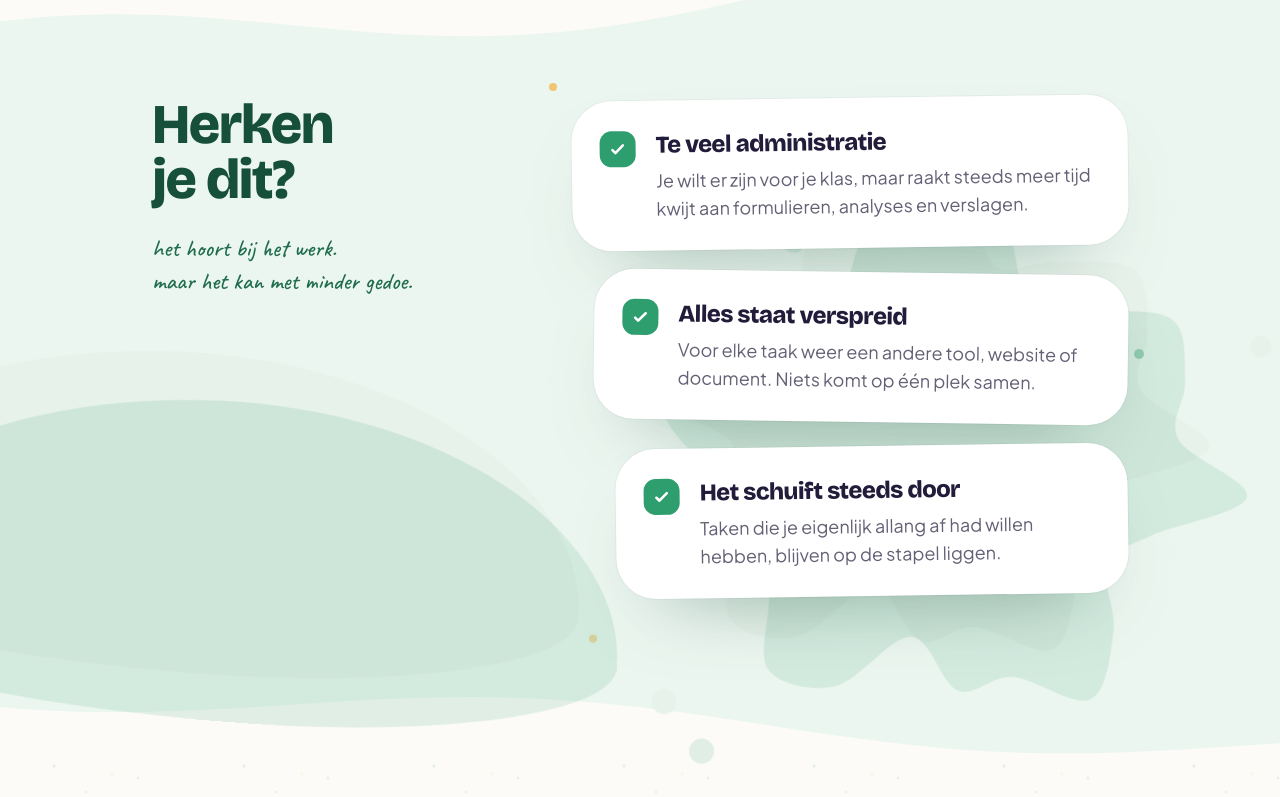
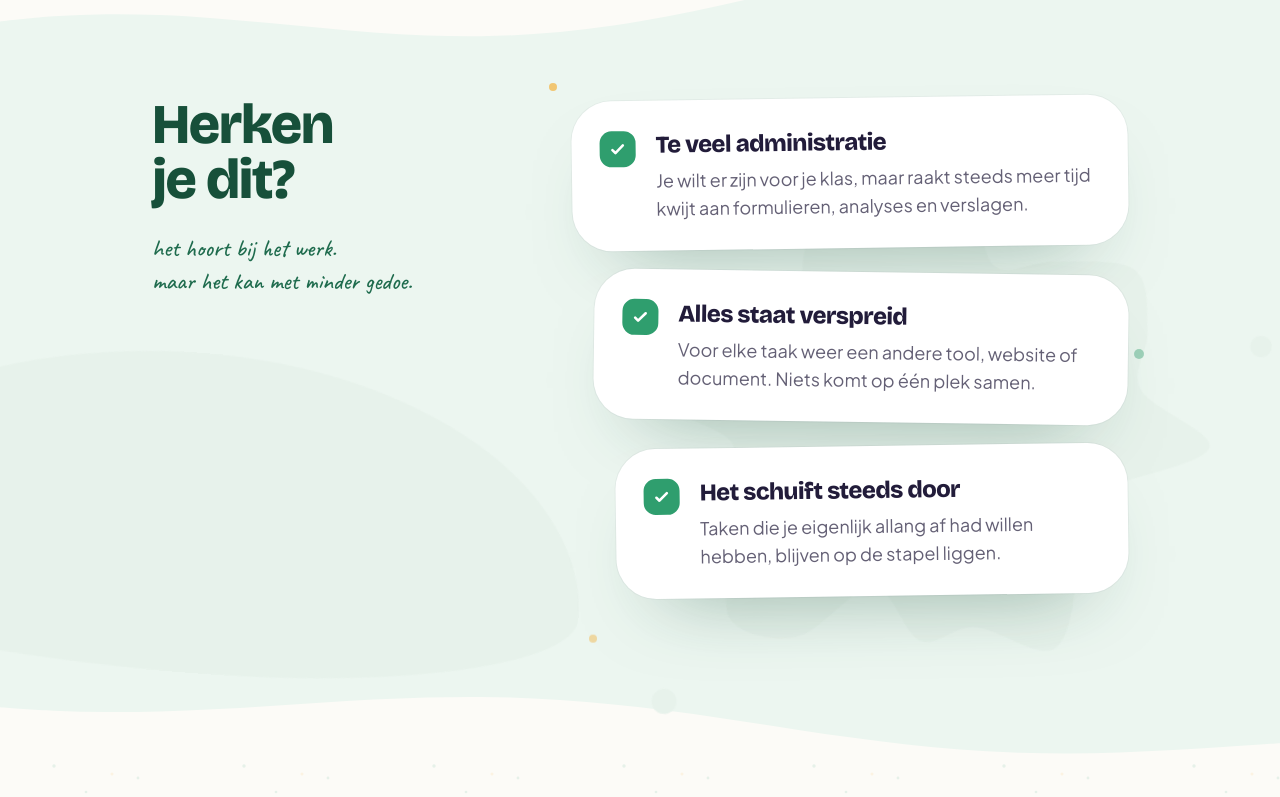
Before and after one commit to MvsTools/Avinka, a Next.js app: page /nieuw5 in a window 1280 px wide. Shown: the part 3020-3817 px from the top of the page. Built offline with nearby package versions, Linux system fonts and the light colour scheme.

Commit message:
Revert "nieuw5: achtergrondvormen worden twee keer gedrukt (risografie-misdruk)"
This reverts commit 590533bb64455011c6236766e85dcdf9c5b4168b.

```diff
--- a/src/app/nieuw5/Wereld.tsx
+++ b/src/app/nieuw5/Wereld.tsx
@@ -340,25 +340,14 @@ function SilhouetSplat({
   drops.forEach(([x, y, r]) => { if (x - r < minX) minX = x - r; if (x + r > maxX) maxX = x + r; if (y - r < minY) minY = y - r; if (y + r > maxY) maxY = y + r; });
   const m = 12;
   const vb = `${(minX - m).toFixed(1)} ${(minY - m).toFixed(1)} ${(maxX - minX + 2 * m).toFixed(1)} ${(maxY - minY + 2 * m).toFixed(1)}`;
-  /* de vorm zelf, zodat de twee drukgangen gegarandeerd identiek zijn */
-  const vlek = (vulling: string) => (
-    <>
-      <path d={d} fill={vulling} />
-      {drops.map((dp, i) => (
-        <circle key={i} cx={dp[0].toFixed(1)} cy={dp[1].toFixed(1)} r={dp[2].toFixed(1)} fill={vulling} />
-      ))}
-    </>
-  );
   return (
     <SilhouetWrap par={0.03} style={style} tel={tel} className={className}>
-      {/* Twee losse svg's in plaats van één svg met een interne transform: de
-         schuif hoort een vaste afstand in PIXELS te zijn (een pers is altijd
-         even ver scheef), en een transform binnen de viewBox zou per vorm
-         meeschalen — en bovendien tegen de viewBox-rand aan geknipt worden. */}
-      <span className="relative block" style={{ isolation: "isolate" }}>
-        <svg viewBox={vb} className="block w-full">{vlek(kleur)}</svg>
-        <svg viewBox={vb} className="absolute inset-0 block w-full" style={RISO_LAAG}>{vlek(RISO_INKT)}</svg>
-      </span>
+      <svg viewBox={vb} className="block w-full">
+        <path d={d} fill={kleur} />
+        {drops.map((dp, i) => (
+          <circle key={i} cx={dp[0].toFixed(1)} cy={dp[1].toFixed(1)} r={dp[2].toFixed(1)} fill={kleur} />
+        ))}
+      </svg>
     </SilhouetWrap>
   );
 }
@@ -384,46 +373,6 @@ export function SplatVeld({
   );
 }
 
-/* ── Risografie: de misdruk ────────────────────────────────────────────────
-   Elke achtergrondvorm wordt twee keer "gedrukt": eerst de gewone inkt, dan
-   dezelfde vorm een paar pixels verschoven in een warme tweede inkt. Waar de
-   twee over elkaar liggen ontstaat een derde tint die in geen van beide inkten
-   bestaat. Dat is precies wat een risograaf doet als het papier niet perfect
-   uitgelijnd door de pers gaat — geen fout om weg te poetsen maar het
-   handschrift van de techniek. Het geeft de vlakken diepte zonder dat er ook
-   maar één nieuwe vorm op de pagina komt.
-
-   De schuif is ÉÉN vaste richting voor de hele pagina. Een echte pers voert
-   het papier elke keer dezelfde kant op scheef; per vorm een andere richting
-   zou juist verraden dat het nep is.
-
-   De schuif moet GROOT genoeg zijn om als misdruk te lezen. Bij een kleine
-   schuif ligt de tweede laag over vrijwel de hele vorm en krijg je geen
-   verschoven rand maar één compleet hergekleurde vorm — dat werd meteen een
-   vieze olijftint. Nu zie je drie zones: pure eerste inkt linksboven, de
-   overlap in het midden, pure tweede inkt rechtsonder. */
-const RISO_SCHUIF = { x: 42, y: 46 };
-/* De tweede inkt: amber, maar zó verdund dat het als WARMTE leest en niet als
-   een tweede kleur die met het groen om aandacht vecht (die fout is op deze
-   pagina al eens gemaakt met de zandkleurige klodder). De overlap beslaat het
-   grootste deel van de vorm, dus alles boven een paar procent kleurt de hele
-   vorm om in plaats van hem warmte te geven. Halfdoorzichtig, zoals echte
-   riso-inkt: daardoor past de uitstekende rand zich aan wat eronder ligt in
-   plaats van er een dekkend randje op te leggen. */
-const RISO_INKT = "rgba(47, 158, 110, 0.13)";
-
-/* De tweede drukgang. `isolation: isolate` op de wrapper is essentieel: dan
-   blendt de multiply gegarandeerd tegen de eerste inktlaag en hangt hij niet
-   af van wat er verder onder de vorm ligt — of van een transform van een
-   voorouder, die een blend anders stilletjes uitschakelt (de parallax-wrapper
-   hierboven zet er één). Bewust de losse `translate`-eigenschap en niet
-   `transform`: in Tailwind v4 zitten die op verschillende properties en dan
-   telt een eigen transform bovenop de hunne op. */
-const RISO_LAAG: CSSProperties = {
-  translate: `${RISO_SCHUIF.x}px ${RISO_SCHUIF.y}px`,
-  mixBlendMode: "multiply",
-};
-
 /* ── De uitvergrote kaartvorm ──────────────────────────────────────────────
    Het achtergrondmotief dat wél van deze site is. Een verf-klodder komt uit
    een schildersatelier en heeft met een werkplek voor leerkrachten niets te
@@ -443,10 +392,7 @@ export function KaartVlak({
 }) {
   return (
     <SilhouetWrap par={0.022} style={style} tel={tel} className={className}>
-      <span className="relative block" style={{ width: breedte, height: hoogte, isolation: "isolate" }}>
-        <span className="absolute inset-0" style={{ background: kleur, borderRadius: VLAKVORMEN[vorm] }} />
-        <span className="absolute inset-0" style={{ background: RISO_INKT, borderRadius: VLAKVORMEN[vorm], ...RISO_LAAG }} />
-      </span>
+      <span className="block" style={{ width: breedte, height: hoogte, background: kleur, borderRadius: VLAKVORMEN[vorm] }} />
     </SilhouetWrap>
   );
 }
```
